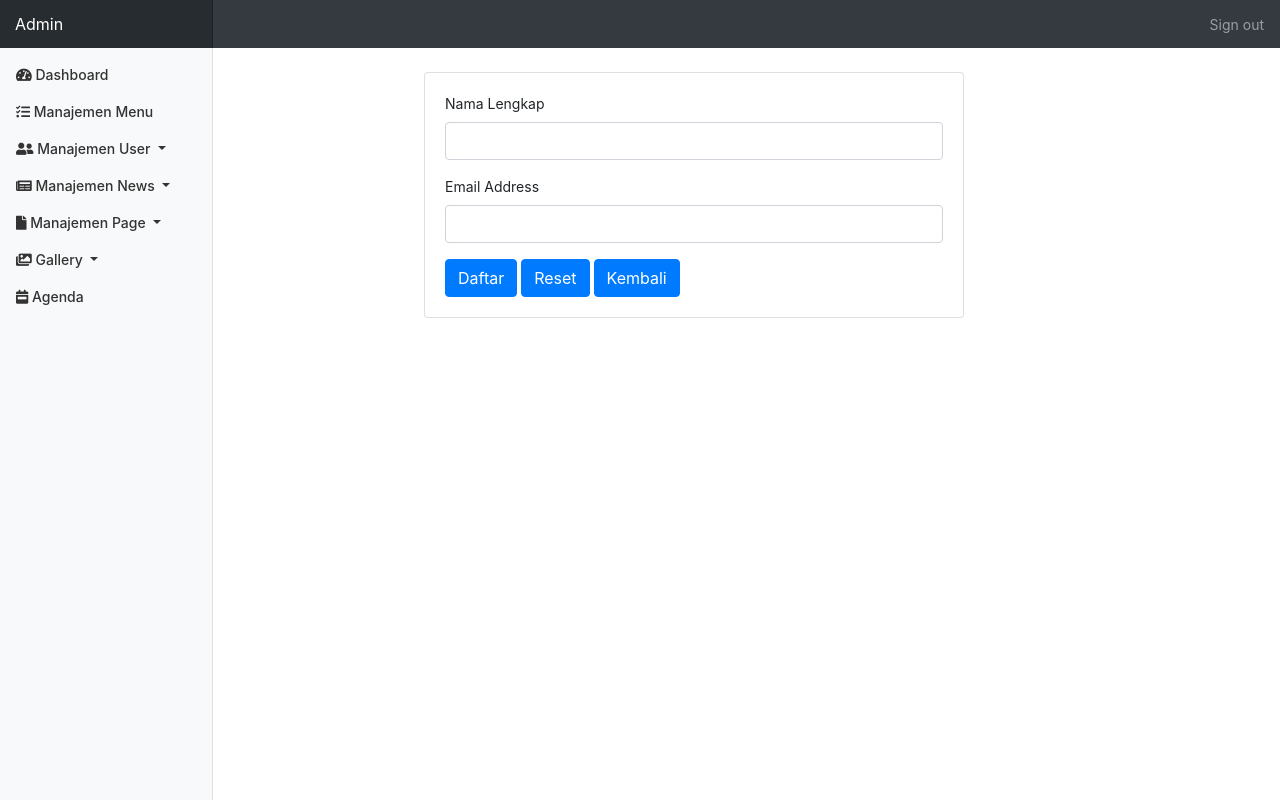
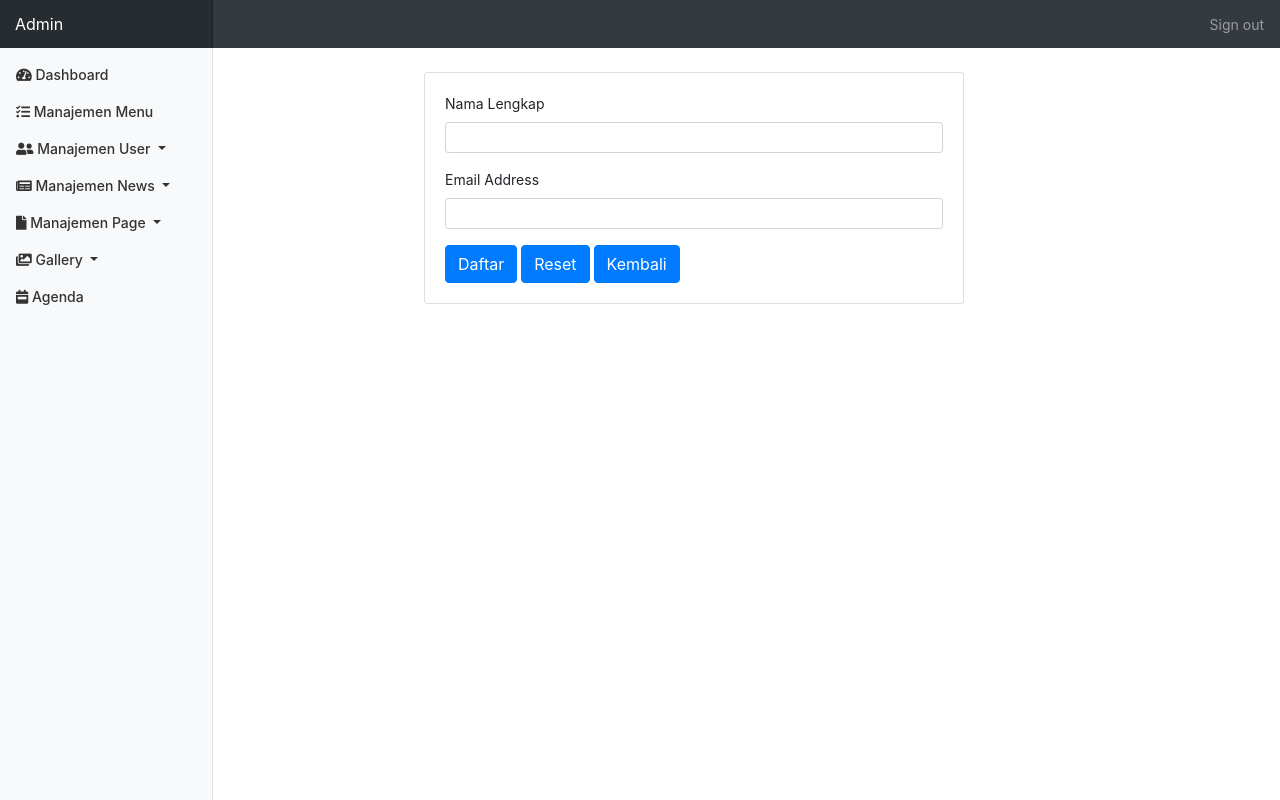
Before and after one commit to Boleh-PerKPan/BiroBinaMental, a CodeIgniter app: page /KP/posts_tambah/tambah_article_news in a window 1280 px wide. Run offline with CodeIgniter, Linux system fonts and the light colour scheme.

Commit message:
update isi di dalam folder tambah dan manage

```diff
--- a/application/views/admin/tambah/tambah_article_news.php
+++ b/application/views/admin/tambah/tambah_article_news.php
@@ -6,12 +6,12 @@
                     <form action="" method="POST">
                         <div class="form-group">
                             <label for="name">Nama Lengkap</label>
-                            <input type="text" name="name" class="form-control" id="name" value="<?= set_value('name') ?>">
+                            <input type="text" name="name" class="form-control form-control-sm" id="name" value="<?= set_value('name') ?>">
                             <?= form_error('name', '<small class="pl-3 text-danger">', '</small>') ?>
                         </div>
                         <div class="form-group">
                             <label for="email">Email Address</label>
-                            <input type="email" name="email" class="form-control" id="email" value="<?= set_value('email') ?>">
+                            <input type="email" name="email" class="form-control form-control-sm" id="email" value="<?= set_value('email') ?>">
                             <?= form_error('email', '<small class="pl-3 text-danger">', '</small>') ?>
                         </div>
                         <button type="submit" class="btn btn-primary">Daftar</button>
--- a/application/views/admin/tambah/tambah_article_upload.php
+++ b/application/views/admin/tambah/tambah_article_upload.php
@@ -6,12 +6,12 @@
                     <form action="" method="POST">
                         <div class="form-group">
                             <label for="name">Nama Lengkap</label>
-                            <input type="text" name="name" class="form-control" id="name" value="<?= set_value('name') ?>">
+                            <input type="text" name="name" class="form-control form-control-sm" id="name" value="<?= set_value('name') ?>">
                             <?= form_error('name', '<small class="pl-3 text-danger">', '</small>') ?>
                         </div>
                         <div class="form-group">
                             <label for="email">Email Address</label>
-                            <input type="email" name="email" class="form-control" id="email" value="<?= set_value('email') ?>">
+                            <input type="email" name="email" class="form-control form-control-sm" id="email" value="<?= set_value('email') ?>">
                             <?= form_error('email', '<small class="pl-3 text-danger">', '</small>') ?>
                         </div>
                         <button type="submit" class="btn btn-primary">Daftar</button>
--- a/application/views/admin/tambah/tambah_category.php
+++ b/application/views/admin/tambah/tambah_category.php
@@ -6,12 +6,12 @@
                     <form action="" method="POST">
                         <div class="form-group">
                             <label for="name">Nama Lengkap</label>
-                            <input type="text" name="name" class="form-control" id="name" value="<?= set_value('name') ?>">
+                            <input type="text" name="name" class="form-control form-control-sm" id="name" value="<?= set_value('name') ?>">
                             <?= form_error('name', '<small class="pl-3 text-danger">', '</small>') ?>
                         </div>
                         <div class="form-group">
                             <label for="email">Email Address</label>
-                            <input type="email" name="email" class="form-control" id="email" value="<?= set_value('email') ?>">
+                            <input type="email" name="email" class="form-control form-control-sm" id="email" value="<?= set_value('email') ?>">
                             <?= form_error('email', '<small class="pl-3 text-danger">', '</small>') ?>
                         </div>
                         <button type="submit" class="btn btn-primary">Daftar</button>
--- a/application/views/admin/tambah/tambah_instansi.php
+++ b/application/views/admin/tambah/tambah_instansi.php
@@ -6,12 +6,12 @@
                     <form action="" method="POST">
                         <div class="form-group">
                             <label for="name">Nama Lengkap</label>
-                            <input type="text" name="name" class="form-control" id="name" value="<?= set_value('name') ?>">
+                            <input type="text" name="name" class="form-control form-control-sm" id="name" value="<?= set_value('name') ?>">
                             <?= form_error('name', '<small class="pl-3 text-danger">', '</small>') ?>
                         </div>
                         <div class="form-group">
                             <label for="email">Email Address</label>
-                            <input type="email" name="email" class="form-control" id="email" value="<?= set_value('email') ?>">
+                            <input type="email" name="email" class="form-control form-control-sm" id="email" value="<?= set_value('email') ?>">
                             <?= form_error('email', '<small class="pl-3 text-danger">', '</small>') ?>
                         </div>
                         <button type="submit" class="btn btn-primary">Daftar</button>
--- a/application/views/admin/tambah/tambah_menu.php
+++ b/application/views/admin/tambah/tambah_menu.php
@@ -6,12 +6,12 @@
                     <form action="" method="POST">
                         <div class="form-group">
                             <label for="name">Nama Lengkap</label>
-                            <input type="text" name="name" class="form-control" id="name" value="<?= set_value('name') ?>">
+                            <input type="text" name="name" class="form-control form-control-sm" id="name" value="<?= set_value('name') ?>">
                             <?= form_error('name', '<small class="pl-3 text-danger">', '</small>') ?>
                         </div>
                         <div class="form-group">
                             <label for="email">Email Address</label>
-                            <input type="email" name="email" class="form-control" id="email" value="<?= set_value('email') ?>">
+                            <input type="email" name="email" class="form-control form-control-sm" id="email" value="<?= set_value('email') ?>">
                             <?= form_error('email', '<small class="pl-3 text-danger">', '</small>') ?>
                         </div>
                         <button type="submit" class="btn btn-primary">Daftar</button>
--- a/application/views/admin/tambah/tambah_page_news.php
+++ b/application/views/admin/tambah/tambah_page_news.php
@@ -6,12 +6,12 @@
                     <form action="" method="POST">
                         <div class="form-group">
                             <label for="name">Nama Lengkap</label>
-                            <input type="text" name="name" class="form-control" id="name" value="<?= set_value('name') ?>">
+                            <input type="text" name="name" class="form-control form-control-sm" id="name" value="<?= set_value('name') ?>">
                             <?= form_error('name', '<small class="pl-3 text-danger">', '</small>') ?>
                         </div>
                         <div class="form-group">
                             <label for="email">Email Address</label>
-                            <input type="email" name="email" class="form-control" id="email" value="<?= set_value('email') ?>">
+                            <input type="email" name="email" class="form-control form-control-sm" id="email" value="<?= set_value('email') ?>">
                             <?= form_error('email', '<small class="pl-3 text-danger">', '</small>') ?>
                         </div>
                         <button type="submit" class="btn btn-primary">Daftar</button>
--- a/application/views/admin/tambah/tambah_photo.php
+++ b/application/views/admin/tambah/tambah_photo.php
@@ -6,12 +6,12 @@
                     <form action="" method="POST">
                         <div class="form-group">
                             <label for="name">Nama Lengkap</label>
-                            <input type="text" name="name" class="form-control" id="name" value="<?= set_value('name') ?>">
+                            <input type="text" name="name" class="form-control form-control-sm" id="name" value="<?= set_value('name') ?>">
                             <?= form_error('name', '<small class="pl-3 text-danger">', '</small>') ?>
                         </div>
                         <div class="form-group">
                             <label for="email">Email Address</label>
-                            <input type="email" name="email" class="form-control" id="email" value="<?= set_value('email') ?>">
+                            <input type="email" name="email" class="form-control form-control-sm" id="email" value="<?= set_value('email') ?>">
                             <?= form_error('email', '<small class="pl-3 text-danger">', '</small>') ?>
                         </div>
                         <button type="submit" class="btn btn-primary">Daftar</button>
--- a/application/views/admin/tambah/tambah_slide_show.php
+++ b/application/views/admin/tambah/tambah_slide_show.php
@@ -6,12 +6,12 @@
                     <form action="" method="POST">
                         <div class="form-group">
                             <label for="name">Nama Lengkap</label>
-                            <input type="text" name="name" class="form-control" id="name" value="<?= set_value('name') ?>">
+                            <input type="text" name="name" class="form-control form-control-sm" id="name" value="<?= set_value('name') ?>">
                             <?= form_error('name', '<small class="pl-3 text-danger">', '</small>') ?>
                         </div>
                         <div class="form-group">
                             <label for="email">Email Address</label>
-                            <input type="email" name="email" class="form-control" id="email" value="<?= set_value('email') ?>">
+                            <input type="email" name="email" class="form-control form-control-sm" id="email" value="<?= set_value('email') ?>">
                             <?= form_error('email', '<small class="pl-3 text-danger">', '</small>') ?>
                         </div>
                         <button type="submit" class="btn btn-primary">Daftar</button>
--- a/application/views/admin/tambah/tambah_user.php
+++ b/application/views/admin/tambah/tambah_user.php
@@ -6,12 +6,12 @@
                     <form action="" method="POST">
                         <div class="form-group">
                             <label for="name">Nama Lengkap</label>
-                            <input type="text" name="name" class="form-control" id="name" value="<?= set_value('name') ?>">
+                            <input type="text" name="name" class="form-control form-control-sm" id="name" value="<?= set_value('name') ?>">
                             <?= form_error('name', '<small class="pl-3 text-danger">', '</small>') ?>
                         </div>
                         <div class="form-group">
                             <label for="email">Email Address</label>
-                            <input type="email" name="email" class="form-control" id="email" value="<?= set_value('email') ?>">
+                            <input type="email" name="email" class="form-control form-control-sm" id="email" value="<?= set_value('email') ?>">
                             <?= form_error('email', '<small class="pl-3 text-danger">', '</small>') ?>
                         </div>
                         <button type="submit" class="btn btn-primary">Daftar</button>
--- a/application/views/admin/tambah/tambah_video.php
+++ b/application/views/admin/tambah/tambah_video.php
@@ -6,12 +6,12 @@
                     <form action="" method="POST">
                         <div class="form-group">
                             <label for="name">Nama Lengkap</label>
-                            <input type="text" name="name" class="form-control" id="name" value="<?= set_value('name') ?>">
+                            <input type="text" name="name" class="form-control form-control-sm" id="name" value="<?= set_value('name') ?>">
                             <?= form_error('name', '<small class="pl-3 text-danger">', '</small>') ?>
                         </div>
                         <div class="form-group">
                             <label for="email">Email Address</label>
-                            <input type="email" name="email" class="form-control" id="email" value="<?= set_value('email') ?>">
+                            <input type="email" name="email" class="form-control form-control-sm" id="email" value="<?= set_value('email') ?>">
                             <?= form_error('email', '<small class="pl-3 text-danger">', '</small>') ?>
                         </div>
                         <button type="submit" class="btn btn-primary">Daftar</button>
```
